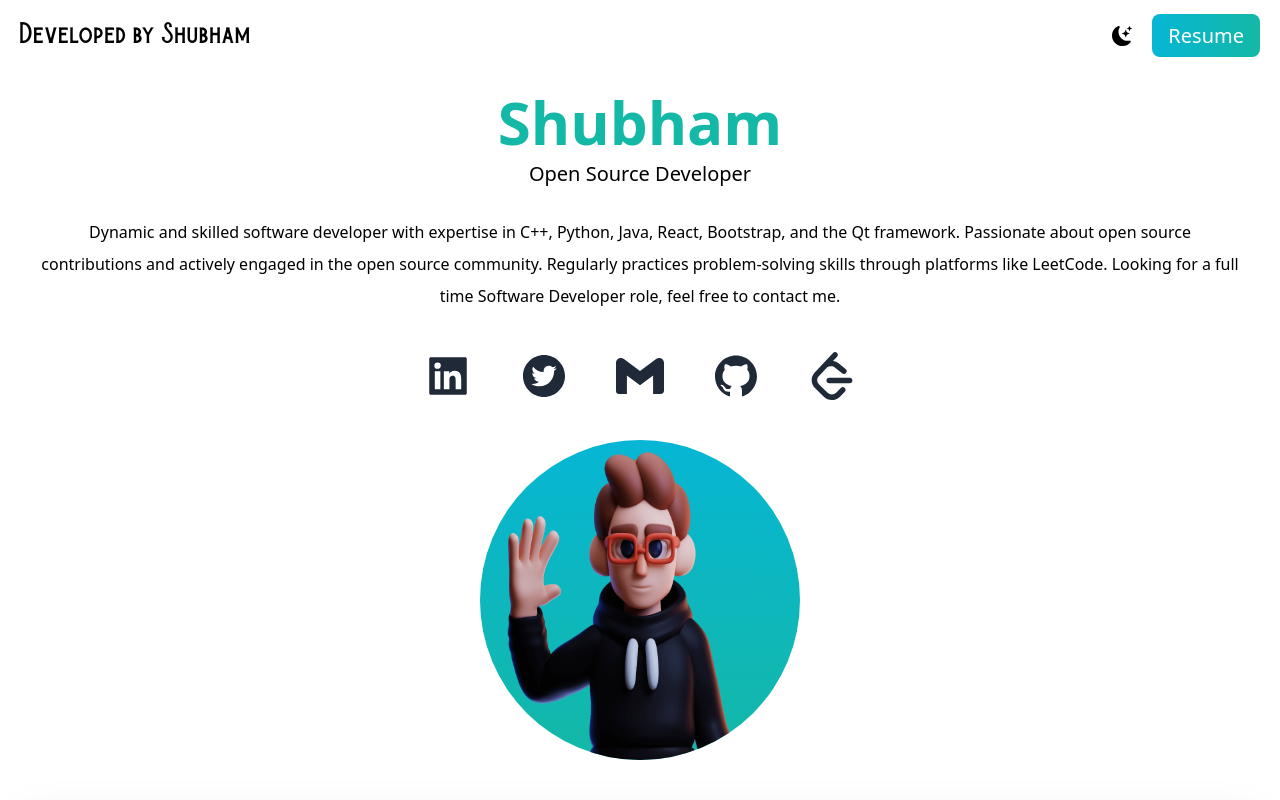
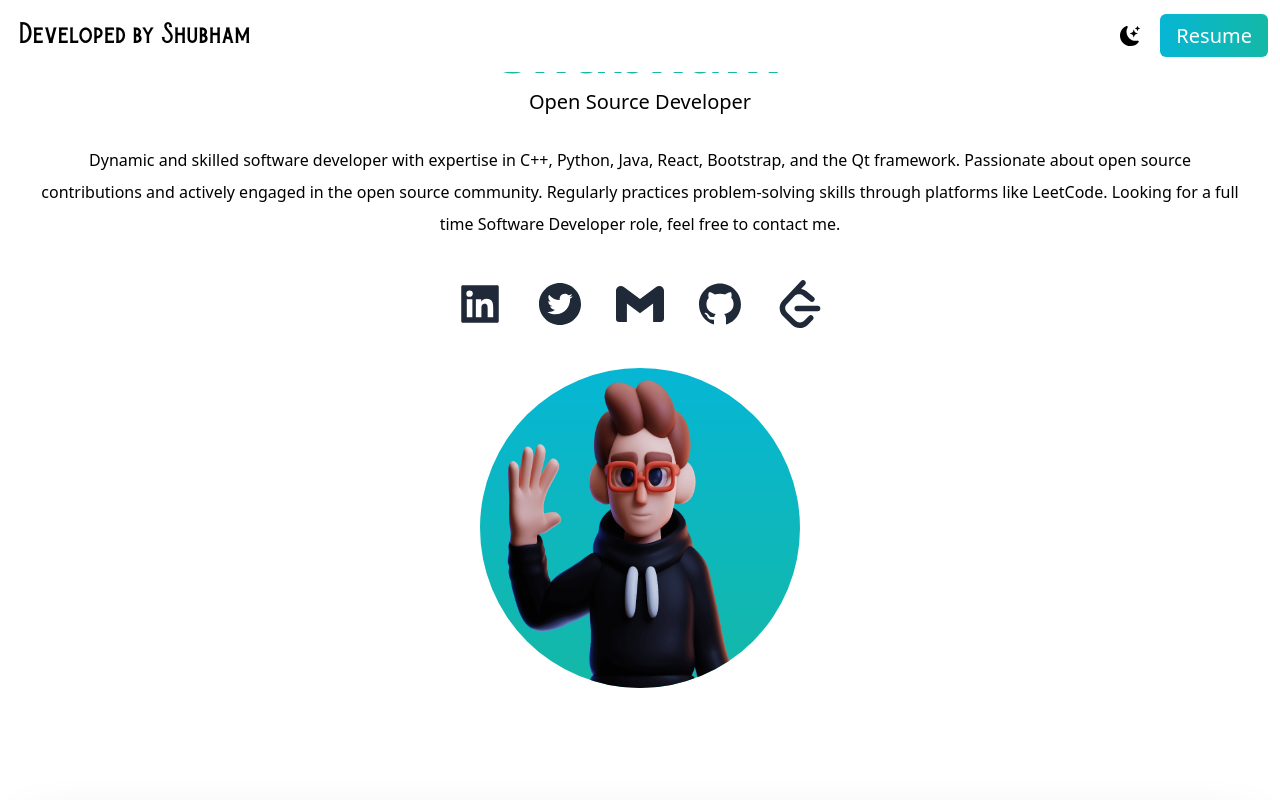
Before and after one commit to Shubham-100/Portfolio_Nextjs, a Next.js app: page / in a window 1280 px wide. Shown: the top 800 px of the page. Built offline with nearby package versions, Linux system fonts and the light colour scheme.

Commit message:
Make navbar fixed, fix social media icons

```diff
--- a/src/pages/index.js
+++ b/src/pages/index.js
@@ -15,12 +15,12 @@ export default function Home() {
         <link rel="icon" href="./port.jpg"/>
       </Head>
       <main className="bg-white px-5 dark:bg-gray-800">
-        <section className="min-h-screen">
-          <nav className="py-5 mb-0 flex justify-between sticky top-0 z-50 bg-white dark:bg-gray-800">
-            <h1 className="text-2xl font-burtons dark:text-white"><a href="#">Developed by Shubham</a></h1>
+        <section className="min-h-screen min-w-full">
+          <nav className="py-5 mb-0 flex justify-between fixed top-0 w-full z-50 bg-white dark:bg-gray-800">
+            <h1 className="text-2xl font-burtons scroll-smooth dark:text-white"><a href="#">Developed by Shubham</a></h1>
             <ul className="flex items-center gap-5">
               <li className="cursor-pointer text-xl dark:text-white"><BsFillMoonStarsFill onClick={() => setDarkMode(!darkMode)}/></li>
-              <li><a href="https://drive.google.com/file/d/15TLi3-uss6GC1rAUBF5apNz0kvNS3jZ4/view" target="_blank" className="text-xl bg-gradient-to-r from-cyan-500 to-teal-500 text-white px-4 py-2 rounded-lg">Resume</a></li>
+              <li><a href="https://drive.google.com/file/d/15TLi3-uss6GC1rAUBF5apNz0kvNS3jZ4/view" target="_blank" className="text-xl bg-gradient-to-r from-cyan-500 to-teal-500 text-white px-4 mr-8 py-2 rounded-md">Resume</a></li>
             </ul>
           </nav>
 
@@ -30,7 +30,7 @@ export default function Home() {
                 <h3 className="text-xl py-2">Open Source Developer</h3>
                 <p className="text-mg py-5 leading-8">Dynamic and skilled software developer with expertise in C++, Python, Java, React, Bootstrap, and the Qt framework. Passionate about open source contributions and actively engaged in the open source community. Regularly practices problem-solving skills through platforms like LeetCode. Looking for a full time Software Developer role, feel free to contact me.</p>
 
-                <div className="text-5xl flex justify-center gap-12 py-5 text-gray-800 dark:text-white">
+                <div className="text-5xl flex justify-center gap-8 py-5 text-gray-800 dark:text-white">
                   <a href="https://www.linkedin.com/in/shubham-686615155/" target="_blank" className="hover:text-6xl hover:delay-150"><AiFillLinkedin/></a>
                   <a href="https://twitter.com/AryanJangid20" target="_blank" className="hover:text-6xl hover:delay-150"><AiFillTwitterCircle/></a>
                   <a href="mailto:aryan10jangid@gmail.com" className="hover:text-6xl hover:delay-150"><SiGmail/></a>
--- a/src/styles/globals.css
+++ b/src/styles/globals.css
@@ -10,3 +10,7 @@
   font-family: "burtons";
   src: url('../../public/Burtons.otf');
 }
+
+html {
+  scroll-behavior: smooth;
+}
```
